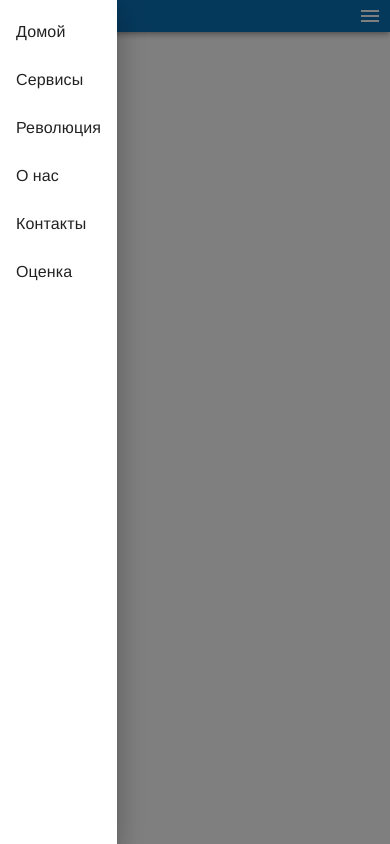
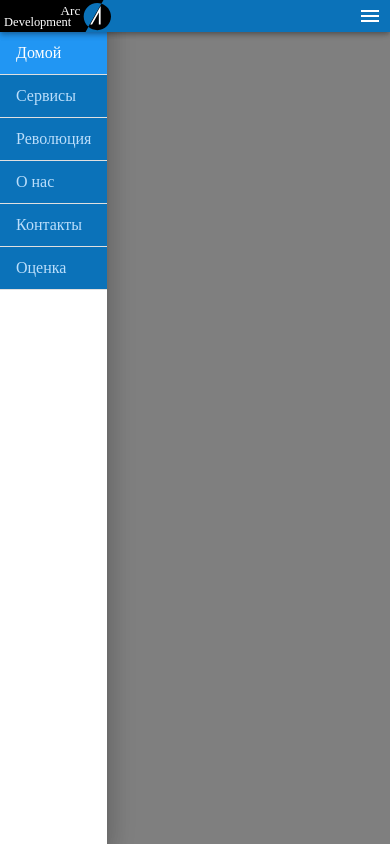
Before and after one commit to Alexey-Kozlov/MUI, a React (Create React App) app in the folder Front/: page / in a window 390 px wide. Both pictures are taken after a click on the button 370 px from the left and 16 px from the top of the page. Built offline with nearby package versions, Linux system fonts and the light colour scheme; a web font is replaced by a local one.

Commit message:
header end

```diff
--- a/Front/src/components/UI/Header.tsx
+++ b/Front/src/components/UI/Header.tsx
@@ -1,11 +1,13 @@
 import { AppBar, Button, ButtonProps, IconButton, List, ListItem, ListItemText, Menu, MenuItem, SwipeableDrawer, Tab, Tabs, ThemeProvider, Toolbar, useMediaQuery, useTheme } from "@mui/material";
-import React, { useState } from "react";
+import { useState } from "react";
 import { useLocation } from "react-router-dom";
 import logo from "../../assets/logo.svg";
 import Theme from "./Theme";
 import themeActiveTab from './ThemeActiveTab';
 import { Menu as MenuIcon } from '@mui/icons-material';
 import { styled } from '@mui/material/styles';
+import { blue } from "@mui/material/colors";
+import important from "../../helpers/important";
 
 
 export default function Header() {
@@ -18,13 +20,25 @@ export default function Header() {
 
 
     const logoStyle = () => {
-        let rez = {};
+        let rez = { height: "", zIndex: theme.zIndex.modal +1 };
         if (!matches_md) {
-            rez = { height: "64px" }
+            rez.height = "64px";
         } else if (!matches_sm) {
-            rez = { height: "48px" }
+            rez.height = "48px";
         } else {
-            rez = { height: "32px" }
+            rez.height = "32px";
+        }
+        return rez;
+    }
+
+    const drawerMargin = () => {
+        let rez = { marginTop: "" };
+        if (!matches_md) {
+            rez.marginTop = "64px";
+        } else if (!matches_sm) {
+            rez.marginTop = "48px";
+        } else {
+            rez.marginTop = "32px";
         }
         return rez;
     }
@@ -39,7 +53,8 @@ export default function Header() {
     }
     const menuStyle = {
         popOverRoot: {
-            pointerEvents: "none"
+            pointerEvents: "none",
+            zIndex: 1302
         }
     }
     const drawerIconContainer = {
@@ -87,10 +102,8 @@ export default function Header() {
             case "/contacts":
                 currentMenu.tabNumber = 4;
                 break;
-            case "/estimate":
+            default:
                 currentMenu.isTabs = false;
-                break;
-            default:
                 break;
         }
         return currentMenu;
@@ -132,21 +145,33 @@ export default function Header() {
         }, 50);
     }
 
-    const indicatorHiddenStyle = () => {
+    const tabIndicatorHiddenStyle = () => {
         let style = { height: "5px", transition: "none", display: "" }
         currentMenu.isTabs ? style.display = "" : style.display = "none";
         return style;
     }
 
+    const tabTextHiddenStyle = () => {
+        const style = {
+            "& .Mui-selected": {
+                color: important(blue[100])
+            },
+            marginLeft: "auto"
+        };
+        if (!currentMenu.isTabs) {
+            return style;
+        } else {
+            return {marginLeft: "auto"}
+        }
+    }
+
     const tabs = (
-        <React.Fragment>
+        <>
             <ThemeProvider theme={themeActiveTab}>
                 <Tabs
-                    sx={{ ml: "auto" }}
+                    sx={tabTextHiddenStyle}
                     value={tabState}
-                    textColor="primary"
-                    indicatorColor="primary"
-                    TabIndicatorProps={{ sx: indicatorHiddenStyle() }}
+                    TabIndicatorProps={{ sx: tabIndicatorHiddenStyle() }}
             >
                 <Tab label="Домой" sx={tabStyle} href="/" />
                 <Tab
@@ -176,7 +201,8 @@ export default function Header() {
                     MenuListProps={{
                         onMouseEnter: handleHover,
                         onMouseLeave: handleCloseHover,
-                    style: { pointerEvents: "auto" }
+                        style: { pointerEvents: "auto" },
+                        disablePadding: true
                     }}
                     anchorOrigin={{ horizontal: "left", vertical: "bottom" }}
                     sx={menuStyle.popOverRoot}
@@ -188,9 +214,10 @@ export default function Header() {
                             borderRadius: "0px"
                         }
                     }}
-                disableAutoFocusItem={true}
+                    disableAutoFocusItem
+                    transitionDuration={0}
                 >
-                <MenuItem selected={selectedIndex === 0}
+                <MenuItem selected={selectedIndex === 0 && currentMenu.tabNumber === 1}
                     onClick={handleClose} component='a' href="/services">Сервисы</MenuItem>
                 <MenuItem selected={selectedIndex === 1}
                     onClick={handleClose} component='a' href="/customsoftware">ПО</MenuItem>
@@ -200,7 +227,7 @@ export default function Header() {
                     onClick={handleClose} component='a' href="/websites">Сайты</MenuItem>
             </Menu>
             </ThemeProvider>
-    </React.Fragment>
+    </>
     )
 
     const drawer = (
@@ -211,24 +238,31 @@ export default function Header() {
                 }}
                 onOpen={() => setOpenDrawer(true)}
             >
-                <List>
-                    <ListItem button component='a' href="/">
-                        <ListItemText>Домой</ListItemText>
+                <List disablePadding>
+                    <div style={drawerMargin()} ></div>
+                    <ListItem button component='a' href="/" divider
+                        selected={tabState === 0 && currentMenu.isTabs} disableRipple>
+                        <ListItemText disableTypography>Домой</ListItemText>
                     </ListItem>
-                    <ListItem button component='a' href="/services">
-                        <ListItemText>Сервисы</ListItemText>
+                    <ListItem button component='a' href="/services" divider
+                        selected={tabState === 1} disableRipple>
+                        <ListItemText disableTypography>Сервисы</ListItemText>
                     </ListItem>
-                    <ListItem button component='a' href="/revolution">
-                        <ListItemText>Революция</ListItemText>
+                    <ListItem button component='a' href="/revolution" divider
+                        selected={tabState === 2} disableRipple>
+                        <ListItemText disableTypography>Революция</ListItemText>
                     </ListItem>
-                    <ListItem button component='a' href="/about">
-                        <ListItemText>О нас</ListItemText>
+                    <ListItem button component='a' href="/about" divider
+                        selected={tabState === 3} disableRipple>
+                        <ListItemText disableTypography>О нас</ListItemText>
                     </ListItem>
-                    <ListItem button component='a' href="/contacts">
-                        <ListItemText>Контакты</ListItemText>
+                    <ListItem button component='a' href="/contacts" divider
+                        selected={tabState === 4} disableRipple>
+                        <ListItemText disableTypography>Контакты</ListItemText>
                     </ListItem>
-                    <ListItem button component='a' href="/estimate">
-                        <ListItemText>Оценка</ListItemText>
+                    <ListItem button component='a' href="/estimate" divider
+                        selected={!currentMenu.isTabs} disableRipple>
+                        <ListItemText disableTypography>Оценка</ListItemText>
                     </ListItem>
                 </List>
             </SwipeableDrawer>
@@ -240,7 +274,7 @@ export default function Header() {
 
     return (
         <>
-            <AppBar position="fixed" sx={logoStyle()}>
+            <AppBar position="fixed" sx={logoStyle}>
                 <Toolbar disableGutters style={{ minHeight: "0px" }}>
                     <Button href="/" style={logoContainer} disableRipple>
                         <img src={logo.toString()} alt="" style={logoStyle()} />
--- a/Front/src/components/UI/Theme.ts
+++ b/Front/src/components/UI/Theme.ts
@@ -46,5 +46,23 @@ export default createTheme({
             fontSize: "1rem",
             textTransform: "none"
         }
+    },
+    components: {
+        MuiListItem: {
+            styleOverrides: {
+                root: {
+                    backgroundColor: `${arcBlue}`,
+                    color: blue[100],
+                    "&.Mui-selected": {
+                        backgroundColor: blue[500],
+                        color: "white"
+                    },
+                    "&:hover": {
+                        backgroundColor: blue[500],
+                        color: "white"
+                    }
+                }
+            }
+        }
     }
 });
--- a/Front/src/components/UI/ThemeActiveTab.ts
+++ b/Front/src/components/UI/ThemeActiveTab.ts
@@ -24,6 +24,15 @@ export default createTheme({
                     }
                 }
             }
+        },
+        MuiTab: {
+            styleOverrides: {
+                root: {
+                    '&.Mui-selected': {
+                        color:"white"
+                    }
+                }
+            }
         }
     }
 });
--- /dev/null
+++ b/Front/src/helpers/important.ts
@@ -0,0 +1,3 @@
+export default function important<T>(value: T): T {
+    return (value + ' !important') as any;
+}
```
Also changed, not shown: 1 other file (tests, documents, lock files or other folders). Lines whose indentation alone changed are shown as unchanged.
